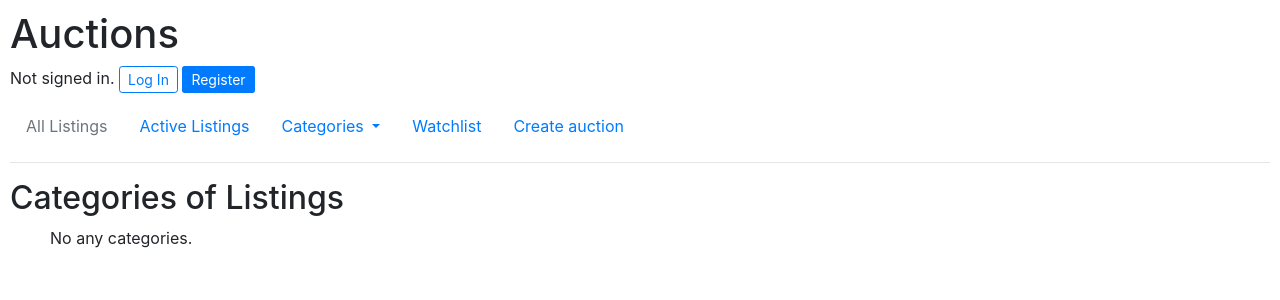
After one commit to andree0/commerce, a Django app: template auctions/templates/auctions/category_list.html in a window 1280 px wide. The commit adds this page. Shown: the top 300 px of the page. Run offline with Django 3.2, Linux system fonts and the light colour scheme; the template is opened without the code that fills it, so the values that code supplies are empty; some libraries are stand-ins or nearby versions.

Commit message:
add custom context processor

```diff
--- /dev/null
+++ b/auctions/context_processors.py
@@ -0,0 +1,9 @@
+from .models import Category
+
+
+def metadata(request):
+    return {
+        'categories': Category.objects.all(),
+        'author': 'Andrzej Jończy',
+        'ip_address': request.META['REMOTE_ADDR']
+    }
--- a/auctions/models.py
+++ b/auctions/models.py
@@ -14,7 +14,7 @@ class User(AbstractUser):
 
 
 class Category(models.Model):
-    name = models.CharField(max_length=32)
+    name = models.CharField(max_length=32, unique=True)
 
     def __str__(self):
         return self.name
--- /dev/null
+++ b/auctions/templates/auctions/category_list.html
@@ -0,0 +1,12 @@
+{% extends "auctions/layout.html" %}
+
+{% block body %}
+    <h2>Categories of Listings</h2>
+        <ul>
+        {% for category in category_list %}
+            <li><a href="{% url 'category_listings' category.name %}">{{ category.name }}</a></li>
+        {% empty %}
+            No any categories.
+        {% endfor %}
+        </ul>
+{% endblock %}
--- a/auctions/templates/auctions/layout.html
+++ b/auctions/templates/auctions/layout.html
@@ -4,7 +4,9 @@
 <html lang="en">
     <head>
         <title>{% block title %}Auctions{% endblock %}</title>
-        <link rel="stylesheet" href="https://stackpath.bootstrapcdn.com/bootstrap/4.4.1/css/bootstrap.min.css" integrity="sha384-Vkoo8x4CGsO3+Hhxv8T/Q5PaXtkKtu6ug5TOeNV6gBiFeWPGFN9MuhOf23Q9Ifjh" crossorigin="anonymous">
+        <script src="https://code.jquery.com/jquery-3.3.1.slim.min.js" integrity="sha384-q8i/X+965DzO0rT7abK41JStQIAqVgRVzpbzo5smXKp4YfRvH+8abtTE1Pi6jizo" crossorigin="anonymous"></script>
+        <script src="https://cdnjs.cloudflare.com/ajax/libs/popper.js/1.14.3/umd/popper.min.js" integrity="sha384-ZMP7rVo3mIykV+2+9J3UJ46jBk0WLaUAdn689aCwoqbBJiSnjAK/l8WvCWPIPm49" crossorigin="anonymous"></script>
+        <script src="https://stackpath.bootstrapcdn.com/bootstrap/4.1.3/js/bootstrap.min.js" integrity="sha384-ChfqqxuZUCnJSK3+MXmPNIyE6ZbWh2IMqE241rYiqJxyMiZ6OW/JmZQ5stwEULTy" crossorigin="anonymous"></script>        <link rel="stylesheet" href="https://stackpath.bootstrapcdn.com/bootstrap/4.4.1/css/bootstrap.min.css" integrity="sha384-Vkoo8x4CGsO3+Hhxv8T/Q5PaXtkKtu6ug5TOeNV6gBiFeWPGFN9MuhOf23Q9Ifjh" crossorigin="anonymous">
         <link rel="stylesheet" href="{% static 'auctions/styles.css' %}">
         <script src="{% static 'auctions/auctions.js' %}" defer></script>
     </head>
@@ -31,6 +33,24 @@
                 <a class="nav-link" href="{% url 'index' %}">Active Listings</a>
             </li>
             <li class="nav-item">
+                <div class="dropdown">
+                    <a class="nav-link dropdown-toggle" href="" role="button" id="dropdownMenuLink"
+                     data-toggle="dropdown" aria-haspopup="true" aria-expanded="false">
+                    Categories
+                    </a>
+                    <div class="dropdown-menu" aria-labelledby="dropdownMenuLink">
+                        {% for cat in categories %}
+                            <a class="dropdown-item" href="{% url 'category_listings' cat.name %}">{{ cat.name }}</a>
+                        {% empty %}
+                            No any categories.
+                        {% endfor %}
+                    </div>
+                </div>
+            </li>
+            <li class="nav-item">
+                <a class="nav-link" href="{% url 'watchlist' %}">Watchlist</a>
+            </li>
+            <li class="nav-item">
                 <a class="nav-link" href="{% url 'create_auction' %}">Create auction</a>
             </li>
         </ul>
--- a/auctions/templates/auctions/listings_details.html
+++ b/auctions/templates/auctions/listings_details.html
@@ -10,11 +10,11 @@
 </div>
 <div class="my-2 ml-3">Description: {{ auction.description }}</div>
 {% endif %}
-<div>Current price [$]:
+<div>
     {% if auction.current_price %}
-        {{ auction.current_price }}
+        <h3 class="font-weight-bold">${{ auction.current_price }}</h3>
     {% else %}
-        {{ auction.min_price }}
+        <h3 class="font-weight-bold">${{ auction.min_price }}</h3>
     {% endif %}
 </div>
 {% if auction.active %}
--- a/auctions/urls.py
+++ b/auctions/urls.py
@@ -12,7 +12,9 @@ urlpatterns = [
     path("register/", views.RegisterView.as_view(), name="register"),
     path("create_auction/", views.CreateNewAuctionView.as_view(), name="create_auction"),
     path("listings_details/<int:auction_pk>/", views.ListingsPageView.as_view(), name="listings_details"),
-    path("all_listings/", views.AllListingsView.as_view(), name="all_listings")
+    path("all_listings/", views.AllListingsView.as_view(), name="all_listings"),
+    path("category/<str:category_name>/", views.CategoryListingsView.as_view(), name="category_listings"),
+    path("watchlist/", views.WatchlistView.as_view(), name="watchlist"),
 ]
 
 if settings.DEBUG:
--- a/commerce/settings.py
+++ b/commerce/settings.py
@@ -62,6 +62,7 @@ TEMPLATES = [
                 'django.template.context_processors.media',
                 'django.contrib.auth.context_processors.auth',
                 'django.contrib.messages.context_processors.messages',
+                'auctions.context_processors.metadata',
             ],
         },
     },
```
Also changed, not shown: auctions/views.py (+17 -1 lines), auctions/static/auctions/auctions.js (line endings or trailing spaces).
